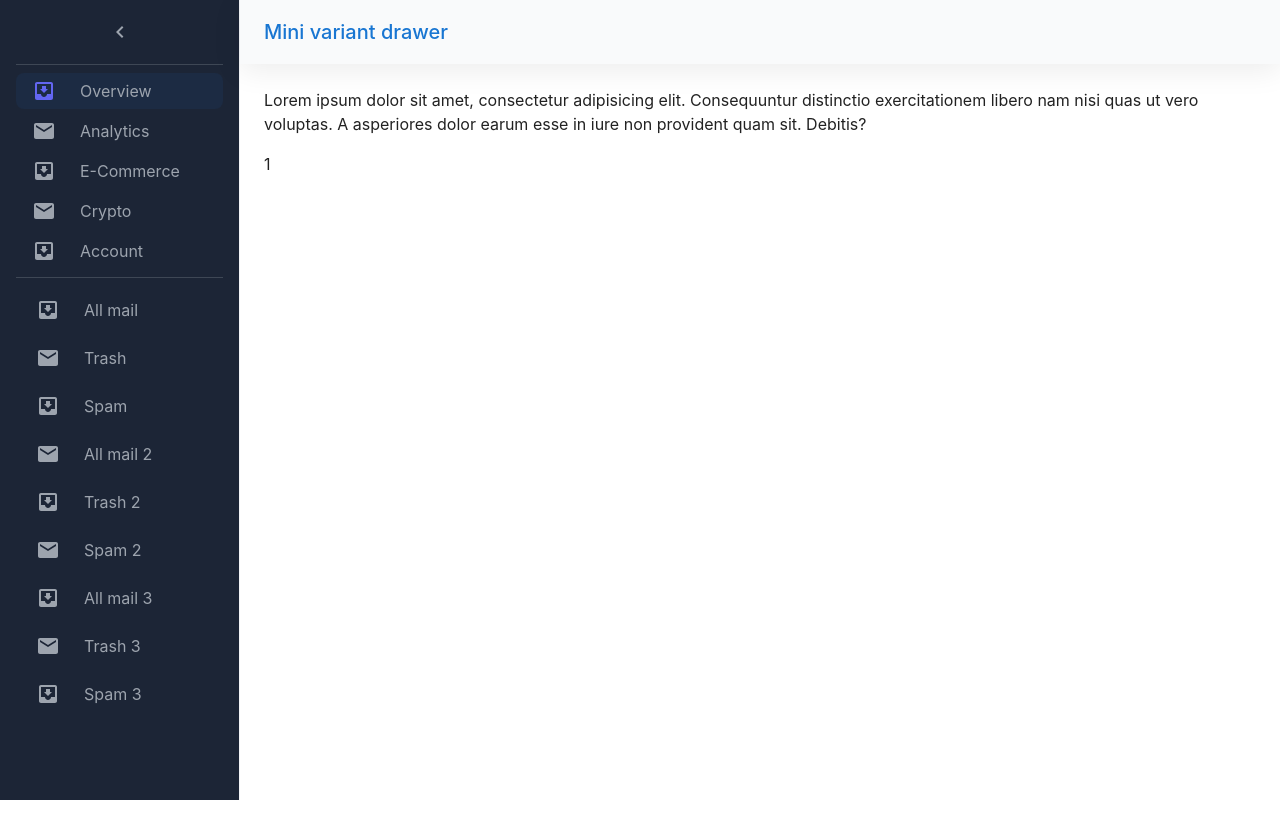
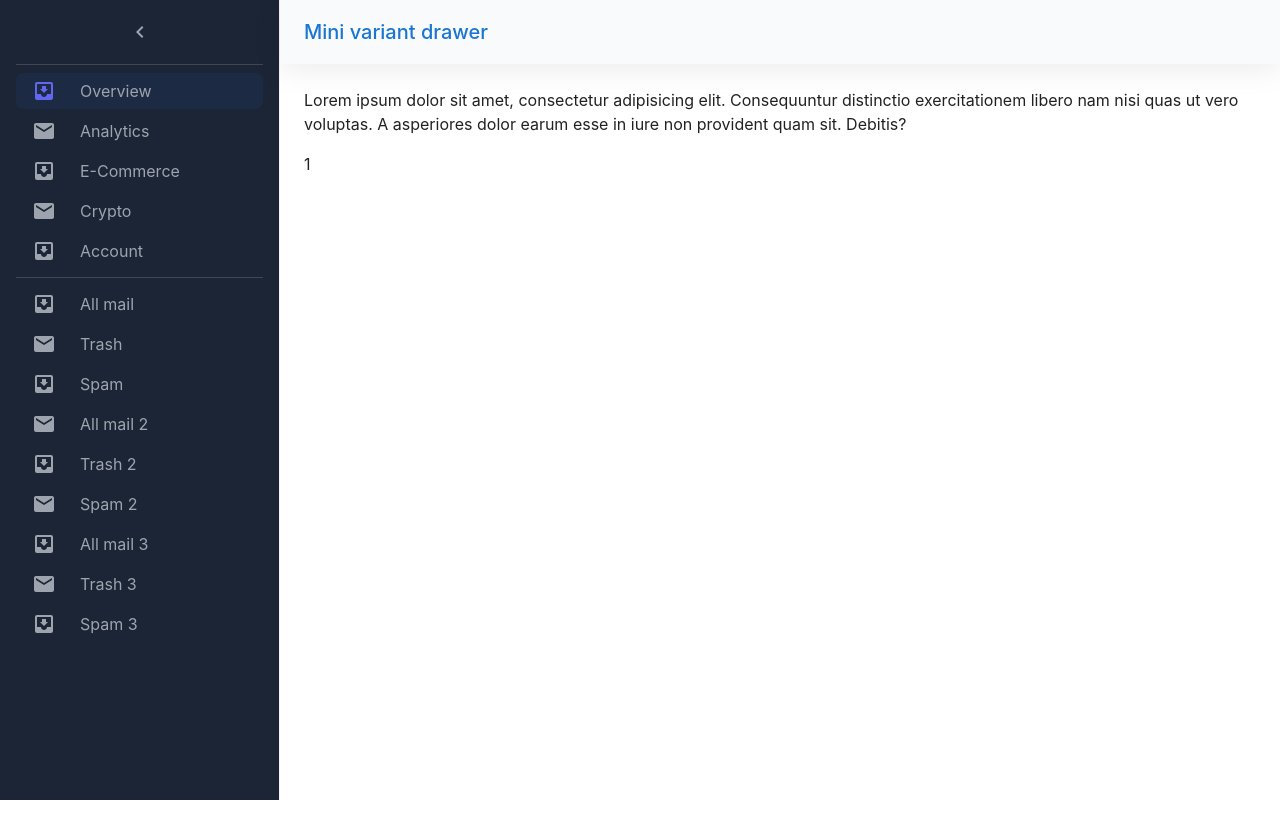
Before and after one commit to weihuQAQ/orange-app, a React (Vite) app: page /dashboard/home in a window 1280 px wide. Shown: the top 838 px of the page. Built offline with nearby package versions, Linux system fonts and the light colour scheme.

Commit message:
feat: layout components

```diff
--- a/src/pages/Home/index.tsx
+++ b/src/pages/Home/index.tsx
@@ -1,4 +1,4 @@
-import { FC, useState } from 'react';
+import { FC, Fragment, useState } from 'react';
 
 import { styled, Theme, CSSObject } from '@mui/material/styles';
 
@@ -15,7 +15,7 @@ import MailIcon from '@mui/icons-material/Mail';
 import { Scrollbar } from '@components/Scrollbar';
 import { neutral } from '@theme/color';
 
-const drawerWidth = 240;
+const drawerWidth = 280;
 
 const openedMenubarMixin = (theme: Theme): CSSObject => ({
   width: drawerWidth,
@@ -117,8 +117,20 @@ const Drawer = styled(MuiDrawer, { shouldForwardProp: (prop) => prop !== 'open'
   }),
 }));
 
+const navbarMenus = [
+  {
+    title: '',
+    menus: ['Overview', 'Analytics', 'E-Commerce', 'Crypto', 'Account'],
+  },
+  {
+    title: '',
+    menus: ['All mail', 'Trash', 'Spam', 'All mail 2', 'Trash 2', 'Spam 2', 'All mail 3', 'Trash 3', 'Spam 3'],
+  },
+];
+
 const Home: FC = () => {
   const [open, setOpen] = useState(true);
+  const [activeNav, setActiveNav] = useState(navbarMenus[0].menus[0]);
 
   const handleDrawerToggle = () => {
     setOpen(!open);
@@ -164,11 +176,15 @@ const Home: FC = () => {
                 {open ? <ChevronLeftIcon /> : <ChevronRightIcon />}
               </IconButton>
             </DrawerHeader>
+
+            {navbarMenus.map((menu, index) => {
+              return (
+                <Fragment key={index}>
                   <Divider light color="#2F3746" />
                   <List>
-              {['Overview', 'Analytics', 'E-Commerce', 'Crypto', 'Account'].map((text, index) => (
+                    {menu.menus.map((nav, index) => (
                       <ListItem
-                  key={text}
+                        key={nav}
                         disablePadding
                         sx={{
                           display: 'block',
@@ -178,7 +194,8 @@ const Home: FC = () => {
                         }}
                       >
                         <ListItemButton
-                    selected={index === 0}
+                          onClick={() => setActiveNav(nav)}
+                          selected={activeNav === nav}
                           sx={{
                             justifyContent: open ? 'initial' : 'center',
                             px: '16px',
@@ -191,44 +208,20 @@ const Home: FC = () => {
                               minWidth: 0,
                               mr: open ? 3 : 'auto',
                               justifyContent: 'center',
-                        color: index === 0 ? 'var(--nav-item-icon-active-color)' : 'var(--nav-item-icon-color)',
+                              color:
+                                activeNav === nav ? 'var(--nav-item-icon-active-color)' : 'var(--nav-item-icon-color)',
                             }}
                           >
                             {index % 2 === 0 ? <InboxIcon /> : <MailIcon />}
                           </ListItemIcon>
-                    <ListItemText primary={text} sx={{ opacity: open ? 1 : 0, m: 0 }} />
+                          <ListItemText primary={nav} sx={{ opacity: open ? 1 : 0, m: 0 }} />
                         </ListItemButton>
                       </ListItem>
                     ))}
                   </List>
-            <Divider light color="#2F3746" />
-            <List>
-              {['All mail', 'Trash', 'Spam', 'All mail 2', 'Trash 2', 'Spam 2', 'All mail 3', 'Trash 3', 'Spam 3'].map(
-                (text, index) => (
-                  <ListItem key={text} disablePadding sx={{ display: 'block' }}>
-                    <ListItemButton
-                      sx={{
-                        minHeight: 48,
-                        justifyContent: open ? 'initial' : 'center',
-                        px: 2.5,
-                      }}
-                    >
-                      <ListItemIcon
-                        sx={{
-                          minWidth: 0,
-                          mr: open ? 3 : 'auto',
-                          justifyContent: 'center',
-                          color: 'var(--nav-item-icon-color)',
-                        }}
-                      >
-                        {index % 2 === 0 ? <InboxIcon /> : <MailIcon />}
-                      </ListItemIcon>
-                      <ListItemText primary={text} sx={{ opacity: open ? 1 : 0 }} />
-                    </ListItemButton>
-                  </ListItem>
-                ),
-              )}
-            </List>
+                </Fragment>
+              );
+            })}
           </Box>
         </Scrollbar>
       </Drawer>
```
Lines whose indentation alone changed are shown as unchanged.
